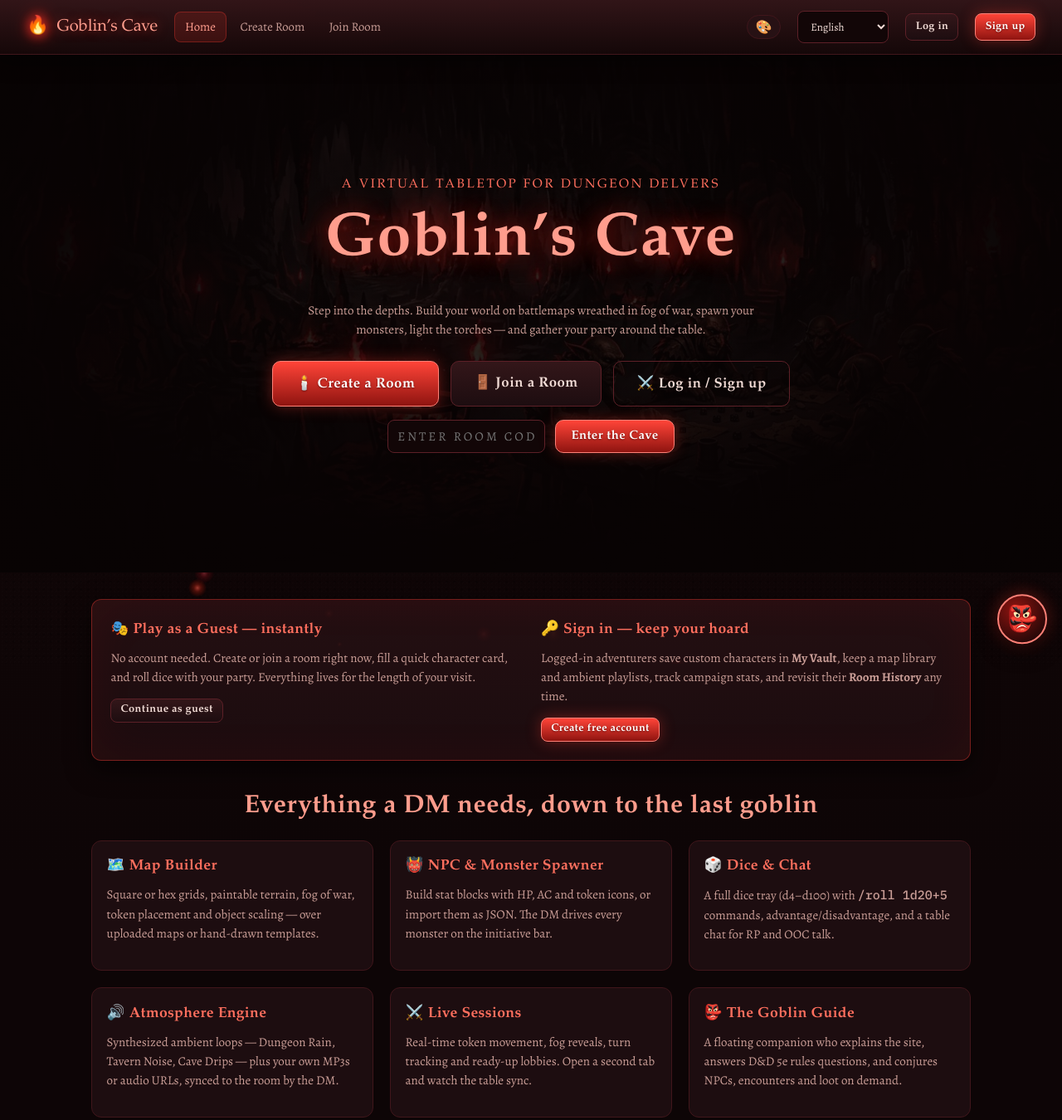
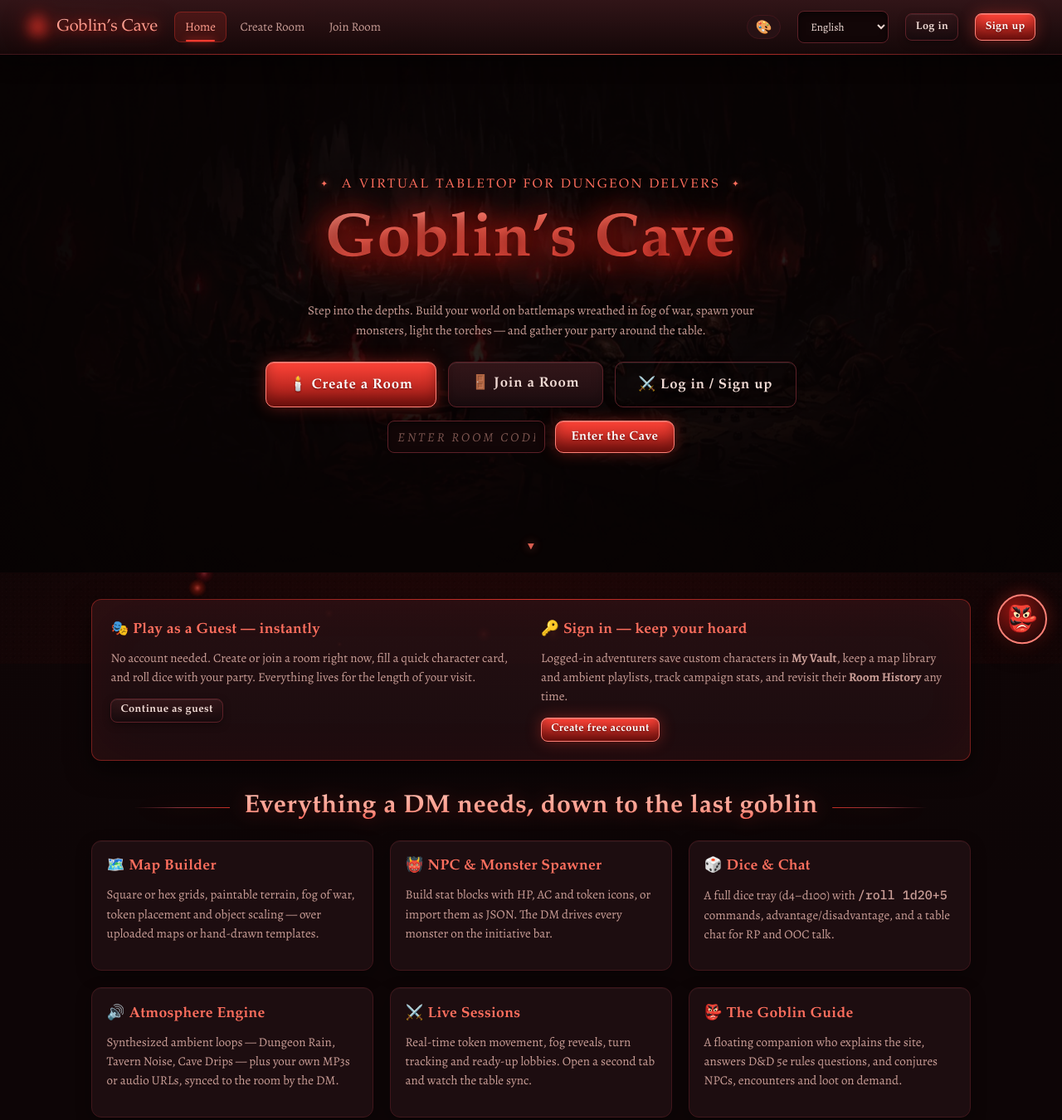
Before and after one commit to 4tucka/Goblin-s-cave, a plain HTML site: page index.html in a window 1280 px wide. Shown: the top 1350 px of the page at 83% size. Drawn offline with nearby package versions, Linux system fonts and the light colour scheme; a web font is replaced by a local one.

Commit message:
Advanced design pass: ornate layer for every page
- New css/ornate.css design system over all 5 palettes: molten-metal
  gradient headings, carved-stone panels with torchlight hairlines,
  forged-steel buttons with shine sweep, glowing form wells, wizard
  rail with pulsing nodes, grand modal entrance, ambient vignette
- Hero: staged entrance, animated molten title, ken-burns depth,
  scroll cue; landing sections ignite on scroll (reveal observer)
- Defined the missing .btn-gold variant; ornate section headings,
  breathing torch-lit panels, footer filament, glass badges
- Respects prefers-reduced-motion; focus-visible rings for a11y

Co-authored-by: arena-agent <297053741+arena-agent@users.noreply.github.com>

```diff
--- /dev/null
+++ b/css/ornate.css
@@ -0,0 +1,252 @@
+/* ============================================================
+   ORNATE LAYER — advanced design pass for Goblin's Cave.
+   Loaded after themes.css; driven entirely by theme variables
+   so every cave palette inherits the treatment.
+   ============================================================ */
+
+/* ---------- ambient depth: vignette + forge glow ---------- */
+body::after {
+  content: ""; position: fixed; inset: 0; pointer-events: none; z-index: 0;
+  background:
+    radial-gradient(120% 90% at 50% 108%, rgba(var(--ember-rgb),.10), transparent 55%),
+    radial-gradient(140% 120% at 50% 50%, transparent 58%, rgba(0,0,0,.42) 100%);
+}
+
+/* ---------- typography: molten-metal headings ---------- */
+h1, h2 { font-weight: 700; }
+h2 {
+  background: linear-gradient(180deg, var(--torch-3), var(--torch-2) 55%, var(--torch));
+  -webkit-background-clip: text; background-clip: text; color: transparent;
+  filter: drop-shadow(0 2px 10px rgba(var(--torch-rgb),.28));
+}
+h3 { letter-spacing: .015em; }
+
+/* ornate centred section headings — flanked by fading filaments */
+h2.center { display: flex; align-items: center; justify-content: center; gap: 1.1rem; }
+h2.center::before, h2.center::after {
+  content: ""; height: 1px; width: clamp(34px, 9vw, 130px); flex: 0 0 auto;
+  background: linear-gradient(90deg, transparent, var(--line-hi) 45%, rgba(var(--torch-rgb),.75));
+}
+h2.center::after { transform: scaleX(-1); }
+
+/* panel titles get a filament running to the edge */
+.panel-title::after {
+  content: ""; flex: 1; height: 1px; margin-left: .4rem;
+  background: linear-gradient(90deg, rgba(var(--torch-rgb),.55), var(--line-soft) 60%, transparent);
+}
+
+/* ---------- panels & cards: carved stone ---------- */
+.panel {
+  position: relative;
+  border-color: rgba(var(--line-rgb),.75);
+  box-shadow: var(--shadow), inset 0 1px 0 rgba(255,255,255,.045);
+}
+.panel::before { /* top hairline catching torchlight */
+  content: ""; position: absolute; left: 10%; right: 10%; top: -1px; height: 1px;
+  background: linear-gradient(90deg, transparent, rgba(var(--torch-rgb),.65), transparent);
+  pointer-events: none;
+}
+.panel.torch-lit { animation: breathe 5.5s ease-in-out infinite; }
+@keyframes breathe {
+  0%, 100% { box-shadow: var(--shadow), inset 0 0 60px rgba(var(--ember-rgb),.05); }
+  50%      { box-shadow: var(--shadow), inset 0 0 85px rgba(var(--ember-rgb),.10), 0 0 34px rgba(var(--ember-rgb),.09); }
+}
+
+.card {
+  position: relative;
+  box-shadow: 0 6px 18px rgba(0,0,0,.35), inset 0 1px 0 rgba(255,255,255,.04);
+  transition: transform .18s ease, border-color .2s ease, box-shadow .25s ease;
+}
+.card::before {
+  content: ""; position: absolute; left: 12%; right: 12%; top: -1px; height: 1px;
+  background: linear-gradient(90deg, transparent, rgba(var(--torch-rgb),.4), transparent);
+  opacity: 0; transition: opacity .25s ease; pointer-events: none;
+}
+.card:hover::before, .card.clickable:hover::before { opacity: 1; }
+.card.clickable:hover {
+  transform: translateY(-3px);
+  border-color: rgba(var(--torch-rgb),.6);
+  box-shadow: 0 14px 34px rgba(0,0,0,.5), 0 0 26px rgba(var(--torch-rgb),.18), inset 0 1px 0 rgba(255,255,255,.05);
+}
+
+/* ---------- buttons: forged steel + shine sweep ---------- */
+.btn {
+  box-shadow: inset 0 1px 0 rgba(255,255,255,.08), inset 0 -8px 14px rgba(0,0,0,.22), 0 3px 10px rgba(0,0,0,.35);
+  transition: transform .13s ease, box-shadow .22s ease, border-color .2s ease, color .2s ease;
+}
+.btn-primary, .btn-gold, .btn-danger, .btn-green { position: relative; overflow: hidden; }
+.btn-primary::after, .btn-gold::after {
+  content: ""; position: absolute; top: -4px; bottom: -4px; left: -90%; width: 44%;
+  background: linear-gradient(100deg, transparent 15%, rgba(255,255,255,.38) 50%, transparent 85%);
+  transform: skewX(-22deg); transition: left .55s ease; pointer-events: none;
+}
+.btn-primary:hover::after, .btn-gold:hover::after { left: 135%; }
+.btn-primary { box-shadow: inset 0 1px 0 rgba(255,255,255,.22), inset 0 -10px 16px rgba(0,0,0,.3), var(--glow); }
+.btn-primary:hover { box-shadow: inset 0 1px 0 rgba(255,255,255,.25), 0 0 30px rgba(var(--torch-rgb),.55), 0 6px 18px rgba(0,0,0,.4); }
+.btn-lg { letter-spacing: .05em; }
+.btn:focus-visible, a:focus-visible, button:focus-visible, input:focus-visible, select:focus-visible, textarea:focus-visible {
+  outline: 2px solid var(--torch-2); outline-offset: 2px;
+}
+
+.btn-gold {
+  background: linear-gradient(180deg, color-mix(in srgb, var(--gold) 62%, #fff), var(--gold) 48%, var(--pri-a));
+  border-color: var(--pri-edge); color: #1c0602; text-shadow: 0 1px 0 rgba(255,255,255,.3);
+  box-shadow: inset 0 1px 0 rgba(255,255,255,.35), inset 0 -8px 14px rgba(0,0,0,.2), 0 0 18px rgba(var(--gold-rgb),.3);
+}
+.btn-gold:hover { color: #000; box-shadow: inset 0 1px 0 rgba(255,255,255,.4), 0 0 28px rgba(var(--gold-rgb),.55), 0 6px 18px rgba(0,0,0,.4); }
+
+/* ---------- forms: wells that ignite on focus ---------- */
+input[type=text], input[type=password], input[type=number], input[type=url], select, textarea {
+  box-shadow: inset 0 2px 8px rgba(0,0,0,.5);
+  transition: border-color .2s ease, box-shadow .25s ease, background-color .2s ease;
+}
+input:focus, select:focus, textarea:focus {
+  background: color-mix(in srgb, var(--well) 82%, var(--torch) 6%);
+  box-shadow: inset 0 2px 8px rgba(0,0,0,.45), 0 0 0 3px rgba(var(--torch-rgb),.2), 0 0 18px rgba(var(--torch-rgb),.18);
+}
+::placeholder { color: var(--ink-faint); opacity: .85; font-style: italic; }
+
+/* ---------- header: ember hairline + glowing trail ---------- */
+.site-header::after {
+  content: ""; position: absolute; left: 0; right: 0; bottom: -1px; height: 1px;
+  background: linear-gradient(90deg, transparent 4%, rgba(var(--torch-rgb),.6) 30%, rgba(var(--gold-rgb),.8) 50%, rgba(var(--torch-rgb),.6) 70%, transparent 96%);
+  pointer-events: none;
+}
+.site-header { position: sticky; }
+.brand {
+  background: linear-gradient(180deg, var(--torch-3), var(--torch-2) 60%, var(--torch));
+  -webkit-background-clip: text; background-clip: text; color: transparent;
+  filter: drop-shadow(0 0 12px rgba(var(--torch-rgb),.5));
+}
+.nav-links a { position: relative; transition: color .18s ease, background-color .18s ease; }
+.nav-links a.active::after {
+  content: ""; position: absolute; left: 22%; right: 22%; bottom: 1px; height: 2px; border-radius: 2px;
+  background: var(--torch); box-shadow: 0 0 10px rgba(var(--torch-rgb),.9);
+}
+
+/* ---------- hero: staged entrance, molten title, ken-burns depth ---------- */
+.hero-bg { animation: kenburns 36s ease-in-out infinite alternate; }
+@keyframes kenburns { from { transform: scale(1.02); } to { transform: scale(1.1) translateY(-1.5%); } }
+.hero h1 {
+  background: linear-gradient(175deg, var(--torch-3) 8%, var(--gold) 42%, var(--torch) 78%, var(--pri-b));
+  background-size: 100% 160%;
+  -webkit-background-clip: text; background-clip: text; color: transparent;
+  filter: drop-shadow(0 5px 22px rgba(var(--ember-rgb),.5)) drop-shadow(0 1px 0 rgba(0,0,0,.7));
+  animation: molten 6s ease-in-out infinite alternate;
+}
+@keyframes molten { from { background-position: 0 0; } to { background-position: 0 55%; } }
+.hero .tagline { position: relative; display: inline-block; padding: 0 1.6rem; }
+.hero .tagline::before, .hero .tagline::after {
+  content: "✦"; position: absolute; top: 50%; transform: translateY(-50%);
+  color: var(--gold); font-size: .7em; text-shadow: 0 0 8px rgba(var(--gold-rgb),.8);
+}
+.hero .tagline::before { left: 0; } .hero .tagline::after { right: 0; }
+.hero-inner > * { animation: fadeUp .8s cubic-bezier(.2,.7,.3,1) both; }
+.hero-inner > *:nth-child(1) { animation-delay: .05s; }
+.hero-inner > *:nth-child(2) { animation-delay: .16s; }
+.hero-inner > *:nth-child(3) { animation-delay: .30s; }
+.hero-inner > *:nth-child(4) { animation-delay: .44s; }
+.hero-inner > *:nth-child(5) { animation-delay: .58s; }
+@keyframes fadeUp { from { opacity: 0; transform: translateY(22px); } to { opacity: 1; transform: none; } }
+.hero-cue {
+  position: absolute; bottom: 22px; left: 50%; transform: translateX(-50%); z-index: 3;
+  color: var(--gold); font-size: 1.15rem; opacity: .85; text-decoration: none;
+  text-shadow: 0 0 12px rgba(var(--gold-rgb),.7); animation: cueBob 2.2s ease-in-out infinite;
+}
+@keyframes cueBob { 0%,100% { transform: translateX(-50%) translateY(0); } 50% { transform: translateX(-50%) translateY(8px); } }
+
+/* ---------- scroll reveal ---------- */
+.reveal { opacity: 0; transform: translateY(20px); }
+.reveal.in {
+  opacity: 1; transform: none;
+  transition: opacity .65s ease, transform .65s cubic-bezier(.2,.7,.3,1);
+}
+
+/* ---------- wizard rail ---------- */
+@media (min-width: 940px) {
+  .wizard-steps { position: relative; }
+  .wizard-steps::before {
+    content: ""; position: absolute; left: 2rem; right: 2rem; top: 50%; height: 2px; z-index: 0;
+    background: linear-gradient(90deg, var(--line-soft), rgba(var(--torch-rgb),.4), var(--line-soft));
+  }
+  .wizard-steps li { position: relative; z-index: 1; }
+}
+.wizard-steps li.active .n { animation: nodePulse 2s ease-in-out infinite; }
+@keyframes nodePulse {
+  0%, 100% { box-shadow: 0 0 0 0 rgba(var(--torch-rgb),.55); }
+  50%      { box-shadow: 0 0 0 7px rgba(var(--torch-rgb),0); }
+}
+
+/* ---------- modal: grand entrance ---------- */
+.modal {
+  animation: modalPop .3s cubic-bezier(.2,.9,.3,1.2) both;
+  border-color: rgba(var(--line-rgb),.9);
+  box-shadow: 0 34px 90px rgba(0,0,0,.8), 0 0 42px rgba(var(--torch-rgb),.14), inset 0 1px 0 rgba(255,255,255,.06);
+}
+.modal::before {
+  content: ""; display: block; margin: -1.4rem -1.4rem 1rem; height: 2px; border-radius: 14px 14px 0 0;
+  background: linear-gradient(90deg, transparent, rgba(var(--torch-rgb),.8), rgba(var(--gold-rgb),.9), rgba(var(--torch-rgb),.8), transparent);
+}
+@keyframes modalPop { from { opacity: 0; transform: translateY(14px) scale(.965); } }
+.modal-x { transition: transform .18s ease, color .18s ease; }
+.modal-x:hover { transform: rotate(90deg); }
+
+/* ---------- toasts ---------- */
+.toast { backdrop-filter: blur(6px); box-shadow: 0 10px 30px rgba(0,0,0,.55), 0 0 18px rgba(var(--torch-rgb),.1); }
+
+/* ---------- badges: glass gloss ---------- */
+.badge { box-shadow: inset 0 1px 0 rgba(255,255,255,.09); }
+
+/* ---------- rows & lists ---------- */
+.player-row { transition: border-color .2s ease, background-color .2s ease, transform .15s ease; }
+.player-row:hover { border-color: rgba(var(--torch-rgb),.45); background: color-mix(in srgb, var(--stone) 88%, var(--torch) 5%); }
+
+/* ---------- table ---------- */
+.table th { color: var(--gold); opacity: .92; }
+.table tr { transition: background-color .15s ease; }
+
+/* ---------- account: reliquary profile ---------- */
+#profile-avatar { animation: ringGlow 4s ease-in-out infinite; border-radius: 18px; }
+@keyframes ringGlow {
+  0%, 100% { filter: drop-shadow(0 0 10px rgba(var(--torch-rgb),.35)); }
+  50%      { filter: drop-shadow(0 0 24px rgba(var(--torch-rgb),.6)); }
+}
+.room-code { animation: codeGlow 3s ease-in-out infinite; }
+@keyframes codeGlow {
+  0%, 100% { text-shadow: 0 0 14px rgba(var(--gold-rgb),.45); }
+  50%      { text-shadow: 0 0 30px rgba(var(--gold-rgb),.8); }
+}
+
+/* ---------- adventure cards: living covers ---------- */
+.adv-cover img { transition: transform .6s ease, filter .4s ease; }
+.adv-card:hover .adv-cover img { transform: scale(1.08); filter: brightness(.85) sepia(.05); }
+.adv-ico { transition: box-shadow .3s ease, border-color .3s ease; }
+.adv-card:hover .adv-ico { border-color: rgba(var(--torch-rgb),.65); box-shadow: 0 4px 18px rgba(0,0,0,.6), 0 0 22px rgba(var(--torch-rgb),.35); }
+
+/* ---------- dice & initiative flourishes ---------- */
+.die-btn { transition: transform .12s ease, border-color .2s ease, box-shadow .2s ease; }
+.die-btn:hover { transform: translateY(-2px); }
+.init-card { transition: border-color .2s ease, box-shadow .25s ease, transform .15s ease; }
+.init-card.current { animation: breathe 3s ease-in-out infinite; }
+
+/* ---------- chat ---------- */
+.chat-log { box-shadow: inset 0 2px 12px rgba(0,0,0,.45); }
+.chat-msg.roll { box-shadow: inset 0 1px 0 rgba(255,255,255,.05), 0 0 14px rgba(var(--torch-rgb),.12); }
+
+/* ---------- footer ---------- */
+.footer { position: relative; }
+.footer::before {
+  content: ""; position: absolute; top: 0; left: 15%; right: 15%; height: 1px;
+  background: linear-gradient(90deg, transparent, rgba(var(--torch-rgb),.5), transparent);
+}
+
+/* ---------- guide ---------- */
+#guide-fab { transition: transform .2s ease, box-shadow .25s ease; }
+#guide-fab:hover { box-shadow: 0 10px 30px rgba(0,0,0,.7), 0 0 34px rgba(var(--torch-rgb),.55); }
+
+/* ---------- accessibility: calm the cave for those who ask ---------- */
+@media (prefers-reduced-motion: reduce) {
+  *, *::before, *::after { animation-duration: .01ms !important; animation-iteration-count: 1 !important; transition-duration: .01ms !important; }
+  .reveal { opacity: 1; transform: none; }
+  .hero-inner > * { animation: none; }
+}
--- a/index.html
+++ b/index.html
@@ -9,6 +9,7 @@
 <link href="https://fonts.googleapis.com/css2?family=Grenze+Gotisch:wght@500;700&family=Alegreya:ital,wght@0,400;0,600;0,700;1,400&family=Marcellus&family=Spectral:wght@400;600;700&family=Pirata+One&family=Vollkorn:wght@400;600;700&family=Oswald:wght@500;600&family=Inter:wght@400;500;600&family=IBM+Plex+Mono:wght@500;600&display=swap" rel="stylesheet">
 <link rel="stylesheet" href="css/styles.css">
 <link rel="stylesheet" href="css/themes.css">
+<link rel="stylesheet" href="css/ornate.css">
 <script>try{var _t=localStorage.getItem("gc_theme");if(_t&&_t!=="blood")document.documentElement.setAttribute("data-theme",_t);var _f=localStorage.getItem("gc_font");if(_f&&_f!=="gothic")document.documentElement.setAttribute("data-font",_f);}catch(e){}</script>
 </head>
 <body>
@@ -35,6 +36,7 @@
         <button class="btn btn-primary" type="submit" data-i18n="qj_btn">Enter the Cave</button>
       </form>
     </div>
+    <a class="hero-cue" href="#features" aria-hidden="true" tabindex="-1">▼</a>
   </section>
 
   <div style="max-width:1100px;margin:0 auto;padding:0 1.25rem;">
@@ -57,7 +59,7 @@
     </section>
 
     <!-- ============ feature cards ============ -->
-    <h2 class="center mt3" data-i18n="feat_h">Everything a DM needs, down to the last goblin</h2>
+    <h2 class="center mt3" id="features" data-i18n="feat_h">Everything a DM needs, down to the last goblin</h2>
     <div class="grid cols-3 mt2">
       <div class="card">
         <h3 data-i18n="f_map_h">🗺️ Map Builder</h3>
--- a/js/pages/landing.js
+++ b/js/pages/landing.js
@@ -39,6 +39,20 @@
   Auth.becomeGuest(name || I18n.t('l_guest_default'));
   location.reload();
 });
+
+/* scroll reveal — sections ignite as they enter the torchlight */
+(function initReveal() {
+  const targets = Array.from(document.querySelectorAll('main .panel, main .grid, main h2.center'))
+    .filter(el => !el.closest('.hero'));
+  if (!('IntersectionObserver' in window)) { return; }
+  targets.forEach(el => el.classList.add('reveal'));
+  const io = new IntersectionObserver(entries => {
+    for (const e of entries) {
+      if (e.isIntersecting) { e.target.classList.add('in'); io.unobserve(e.target); }
+    }
+  }, { threshold: 0.12 });
+  targets.forEach(el => io.observe(el));
+})();
 
 /* quick-start adventure cards */
 (function renderAdventures() {
```
Also changed, not shown: account.html (+1 -0 lines), char-editor.html (+1 -0 lines), create.html (+1 -0 lines), join.html (+1 -0 lines), map-editor.html (+1 -0 lines), play.html (+1 -0 lines).
